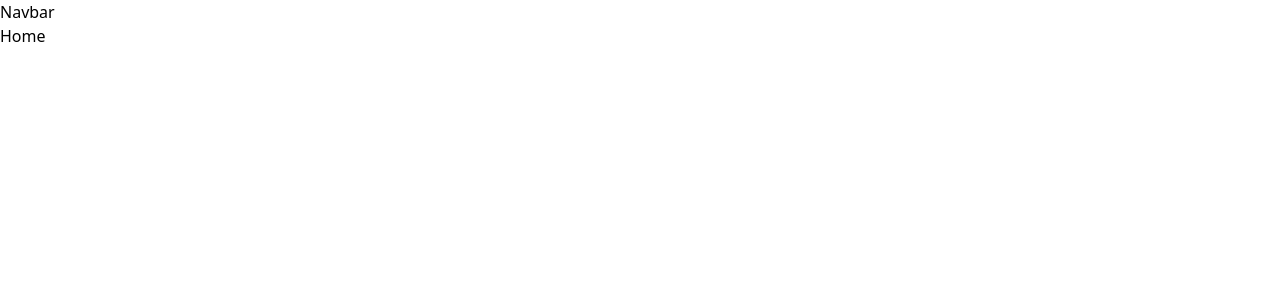
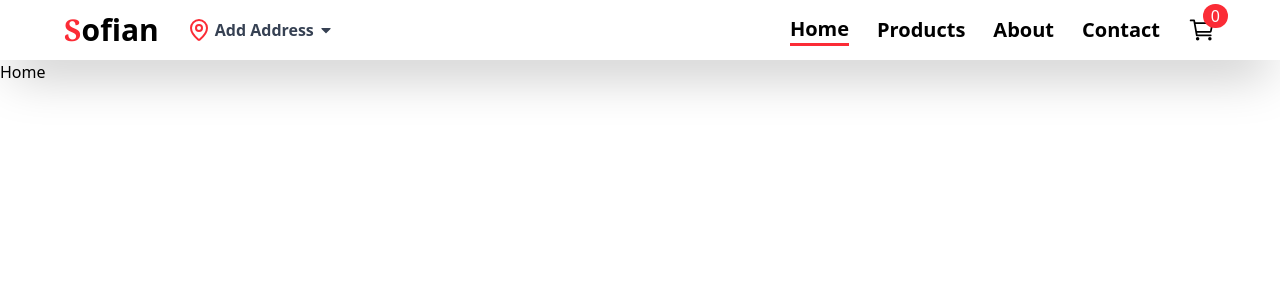
Before and after one commit to marleyDip/React-ECommerce-Context-API-Tailwind-CSS, a React (Vite) app: page / in a window 1280 px wide. Shown: the top 300 px of the page. Built offline with nearby package versions, Linux system fonts and the light colour scheme.

Commit message:
clerk install

```diff
--- a/package.json
+++ b/package.json
@@ -10,10 +10,12 @@
     "preview": "vite preview"
   },
   "dependencies": {
+    "@clerk/clerk-react": "^5.42.1",
     "@tailwindcss/vite": "^4.1.12",
     "lucide-react": "^0.539.0",
     "react": "^19.1.1",
     "react-dom": "^19.1.1",
+    "react-icons": "^5.5.0",
     "react-router-dom": "^7.8.1",
     "tailwindcss": "^4.1.12"
   },
--- a/src/App.jsx
+++ b/src/App.jsx
@@ -1,4 +1,5 @@
 import { BrowserRouter, Route, Routes } from "react-router-dom";
+
 import Home from "./pages/Home";
 import Products from "./pages/Products";
 import Contact from "./pages/Contact";
--- a/src/components/Navbar.jsx
+++ b/src/components/Navbar.jsx
@@ -1,5 +1,91 @@
+import { MapPin } from "lucide-react";
+import { FaCaretDown } from "react-icons/fa";
+import { IoCartOutline } from "react-icons/io5";
+
+import { Link, NavLink } from "react-router-dom";
+
 const Navbar = () => {
-  return <div>Navbar</div>;
+  const location = false;
+  return (
+    <div className="bg-white py-3 shadow-2xl">
+      <div className="max-w-6xl mx-auto flex items-center justify-between">
+        {/* logo */}
+        <div className="flex items-center gap-7">
+          <Link to={"/"}>
+            <h1 className="font-bold text-3xl">
+              <span className="text-red-500 font-serif">S</span>ofian
+            </h1>
+          </Link>
+
+          <div className="flex items-center cursor-pointer gap-1 text-gray-700">
+            <MapPin className="text-red-500" />
+            <span className="font-semibold">
+              {location ? <div></div> : "Add Address"}
+            </span>
+            <FaCaretDown />
+          </div>
+        </div>
+        {/* logo */}
+
+        {/* menu section */}
+        <nav className="flex items-center gap-7">
+          <ul className="flex items-center gap-7 text-xl font-semibold">
+            <NavLink
+              to={"/"}
+              className={({ isActive }) =>
+                `${
+                  isActive ? "border-b-3 border-red-500" : "text-black"
+                } cursor-pointer transition-all`
+              }
+            >
+              <li>Home</li>
+            </NavLink>
+
+            <NavLink
+              to={"/products"}
+              className={({ isActive }) =>
+                `${
+                  isActive ? "border-b-3 border-red-500" : "text-black"
+                } cursor-pointer transition-all`
+              }
+            >
+              <li>Products</li>
+            </NavLink>
+
+            <NavLink
+              to={"/about"}
+              className={({ isActive }) =>
+                `${
+                  isActive ? "border-b-3 border-red-500" : "text-black"
+                } cursor-pointer transition-all`
+              }
+            >
+              <li>About</li>
+            </NavLink>
+
+            <NavLink
+              to={"/contact"}
+              className={({ isActive }) =>
+                `${
+                  isActive ? "border-b-3 border-red-500" : "text-black"
+                } cursor-pointer transition-all`
+              }
+            >
+              <li>Contact</li>
+            </NavLink>
+          </ul>
+
+          <Link to={"/cart"} className="relative">
+            <IoCartOutline className="w-7 h-7" />
+            <span className="absolute -top-3 -right-3 px-2 rounded-full bg-red-500 text-white">
+              0
+            </span>
+          </Link>
+        </nav>
+        {/* menu section */}
+      </div>
+    </div>
+  );
 };
 
 export default Navbar;
```
Also changed, not shown: 1 other file (tests, documents, lock files or other folders).
